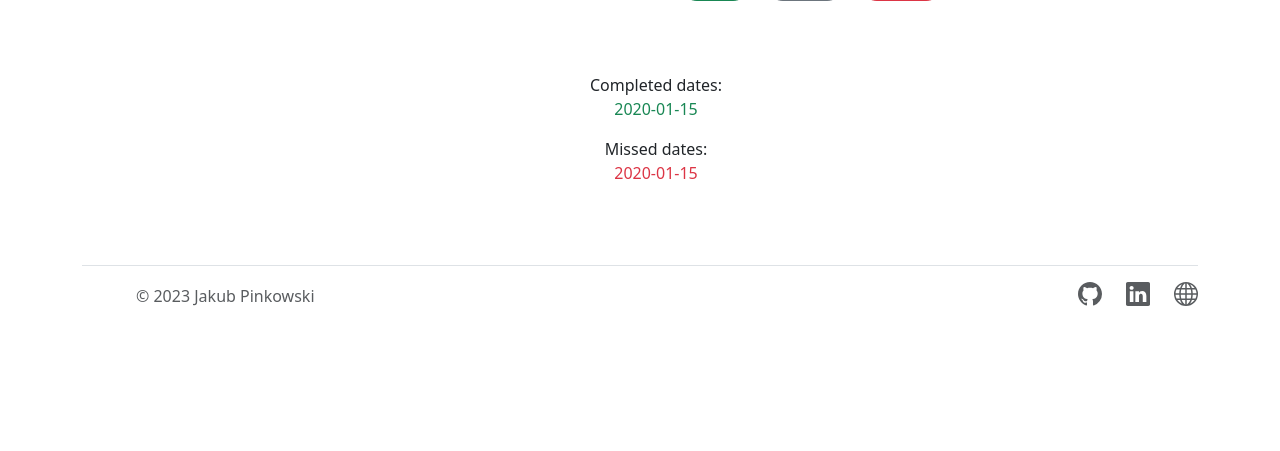
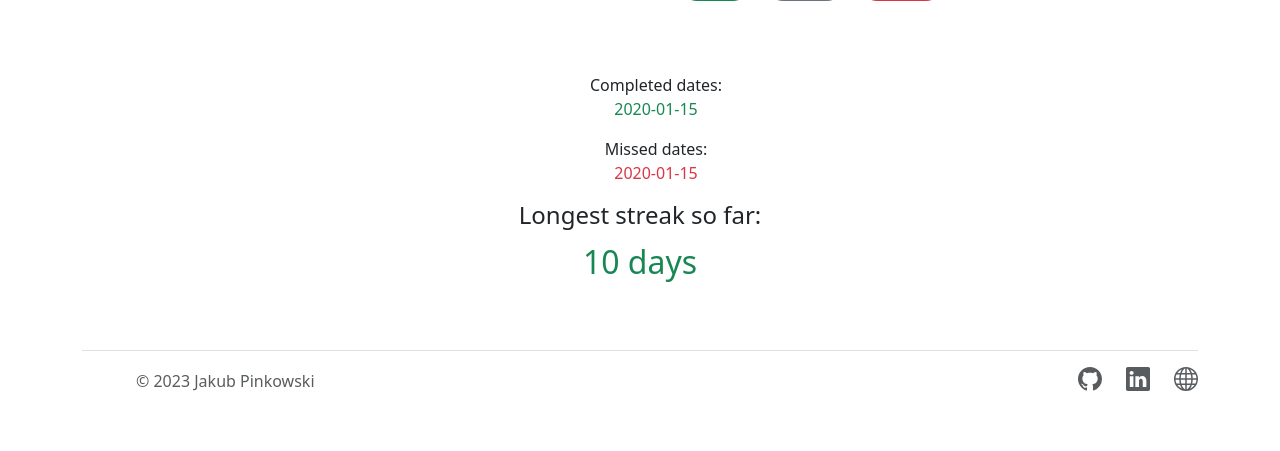
Before and after one commit to Jakub-Pinkowski/Habit-Tracker, a Flask app: template templates/dashboard.html in a window 1280 px wide. Shown: the part 663-1114 px from the top of the page. Before the commit the page ends 969 px from the top, so only its background shows below. Run offline with Flask 2, Linux system fonts and the light colour scheme; the template is opened without the code that fills it: most values are stand-ins (such as "Sample title", 1, 10 or a date in 2020); data that the repository does not hold is empty.

Commit message:
Streak is counter properly

```diff
--- a/app.py
+++ b/app.py
@@ -555,6 +555,22 @@ def dashboard():
             completed_dates.append(row[0])
     # list all the dates chronologically
     completed_dates.sort(key=lambda date: datetime.strptime(date, "%Y-%m-%d"))
+    print(completed_dates)
+
+    # Calculate the longest streak
+    longest_streak = 0
+    streak = 0
+    for i in range(len(completed_dates)):
+        if i == 0:
+            streak += 1
+        else:
+            if (datetime.strptime(completed_dates[i], "%Y-%m-%d") - datetime.strptime(completed_dates[i-1], "%Y-%m-%d")).days == 1:
+                streak += 1
+            else:
+                if streak > longest_streak:
+                    longest_streak = streak
+                streak = 1
+    print(longest_streak)
 
     # Create a list with all the dates on which the habits were missed.
     # The list will be used to color the calendar
@@ -665,7 +681,7 @@ def dashboard():
             else:
                 json.dumps(False)
 
-            return render_template("dashboard.html", habit=habit, habits=habits, stringDate=stringDate, completed_dates=completed_dates, missed_dates=missed_dates, is_reloaded=is_reloaded)
+            return render_template("dashboard.html", habit=habit, habits=habits, stringDate=stringDate, completed_dates=completed_dates, missed_dates=missed_dates, is_reloaded=is_reloaded, longest_streak=longest_streak)
 
         # Change entry form
         change_entry = request.form.get("change_entry")
@@ -684,7 +700,7 @@ def dashboard():
             if pickedDate > datetime.now().date():
                 flash("Date cannot be in the future!")
                 alert_type = "alert-danger"
-                return render_template("dashboard.html", alert_type=alert_type, habit=habit, habits=habits, stringDate=stringDate, completed_dates=completed_dates, missed_dates=missed_dates, is_reloaded=is_reloaded)
+                return render_template("dashboard.html", alert_type=alert_type, habit=habit, habits=habits, stringDate=stringDate, completed_dates=completed_dates, missed_dates=missed_dates, is_reloaded=is_reloaded, longest_streak=longest_streak)
 
             # Update  entry in database
             # Check if there is already any entry for the picked date for the current user for the habit
@@ -730,6 +746,8 @@ def dashboard():
                 rows = cur.fetchall()
                 for row in rows:
                     completed_dates.append(row[0])
+            completed_dates.sort(key=lambda date: datetime.strptime(date, "%Y-%m-%d"))
+            print(completed_dates)
 
             missed_dates = []
             conn = create_connection(database)
@@ -739,13 +757,29 @@ def dashboard():
                 rows = cur.fetchall()
                 for row in rows:
                     missed_dates.append(row[0])
+            missed_dates.sort(key=lambda date: datetime.strptime(date, "%Y-%m-%d"))
+
+            # Calculate the longest streak
+            longest_streak = 0
+            streak = 0
+            for i in range(len(completed_dates)):
+                if i == 0:
+                    streak += 1
+                else:
+                    if (datetime.strptime(completed_dates[i], "%Y-%m-%d") - datetime.strptime(completed_dates[i-1], "%Y-%m-%d")).days == 1:
+                        streak += 1
+                    else:
+                        if streak > longest_streak:
+                            longest_streak = streak
+                        streak = 1
+            print(longest_streak)
 
             # Redirect user to dashboard page
-            return render_template("dashboard.html", habits=habits, habit=habit, stringDate=stringDate, currentEntry=currentEntry, completed_dates=completed_dates, missed_dates=missed_dates, is_reloaded=is_reloaded)
+            return render_template("dashboard.html", habits=habits, habit=habit, stringDate=stringDate, currentEntry=currentEntry, completed_dates=completed_dates, missed_dates=missed_dates, is_reloaded=is_reloaded, longest_streak=longest_streak)
 
         # Redirect user to dashboard page
         else:
-            return render_template("dashboard.html", habits=habits, habit=habit, stringDate=stringDate, currentEntry=currentEntry, completed_dates=completed_dates, missed_dates=missed_dates, is_reloaded=is_reloaded)
+            return render_template("dashboard.html", habits=habits, habit=habit, stringDate=stringDate, currentEntry=currentEntry, completed_dates=completed_dates, missed_dates=missed_dates, is_reloaded=is_reloaded, longest_streak=longest_streak)
 
     # User reached route via GET (as by clicking a link or via redirect)
     else:
@@ -774,7 +808,7 @@ def dashboard():
             else:
                 currentEntry = "Empty"
 
-        return render_template("dashboard.html", habits=habits, habit=habit, stringDate=stringDate, currentEntry=currentEntry, completed_dates=completed_dates, missed_dates=missed_dates, is_reloaded=is_reloaded)
+        return render_template("dashboard.html", habits=habits, habit=habit, stringDate=stringDate, currentEntry=currentEntry, completed_dates=completed_dates, missed_dates=missed_dates, is_reloaded=is_reloaded, longest_streak=longest_streak)
 
 @app.route("/archive", methods=["GET", "POST"])
 @login_required
--- a/static/styles.css
+++ b/static/styles.css
@@ -333,3 +333,7 @@ z-index: 1500;
 .no_decoration {
   list-style-type: none;;
 }
+
+#longest_streak {
+  font-size: 2rem;
+}
--- a/templates/dashboard.html
+++ b/templates/dashboard.html
@@ -117,7 +117,7 @@
 
 
 <ul> Completed dates:
-    {% for date in completed_dates%}
+    {% for date in completed_dates %}
         <li class="no_decoration done">
             {{ date }}
         </li>
@@ -125,12 +125,19 @@
 </ul>
 
 <ul> Missed dates:
-    {% for date in missed_dates%}
+    {% for date in missed_dates %}
     <li class="no_decoration missed">
             {{ date }}
         </li>
     {% endfor %}
 </ul>
+
+<h4>
+    Longest streak so far:
+</h4>
+<span class="done" id="longest_streak">
+    {{ longest_streak }} days
+</span>
 
 
 <!-- Reset the date -->
```
Also changed, not shown: database.db, 1 other file.
